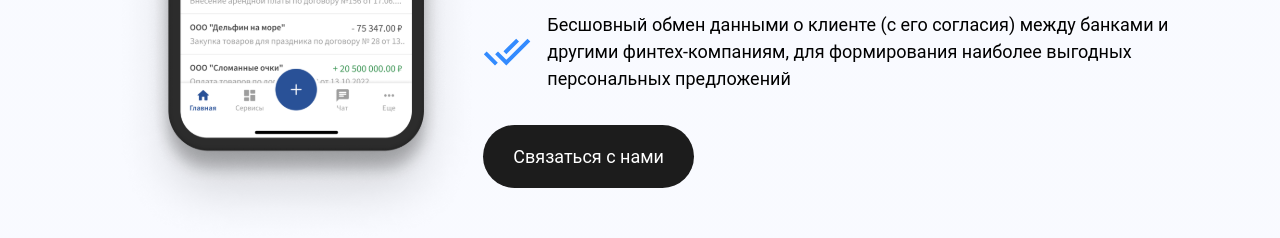
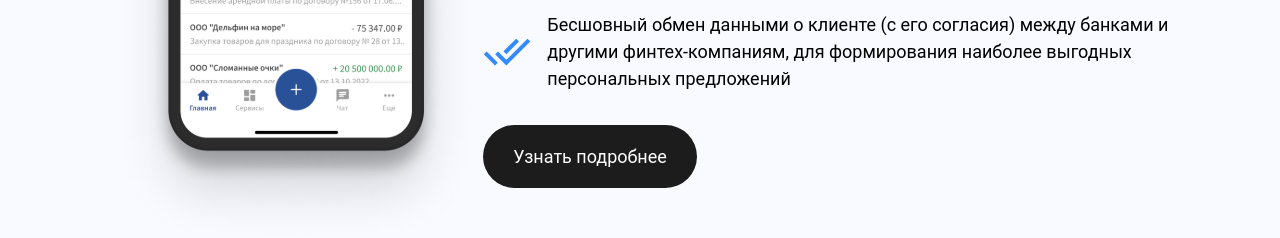
Before and after one commit to kulichkov21/finul, a React (Create React App) app: page / in a window 1280 px wide. Shown: the part 2920-3158 px from the top of the page. Built offline with nearby package versions, Linux system fonts and the light colour scheme.

Commit message:
new features

```diff
--- a/src/components/projects/components/open-banking-api/OpenBankingApi.tsx
+++ b/src/components/projects/components/open-banking-api/OpenBankingApi.tsx
@@ -50,7 +50,7 @@ const OpenBankingApi: React.FC = (): ReactElement => {
                             </p>
                         </li>
                     </ul>
-                    <Button caption={'Связаться с нами'} type={'black'}/>
+                    <Button caption={'Узнать подробнее'} type={'black'}/>
                 </article>
             </section>
         </div>
```
